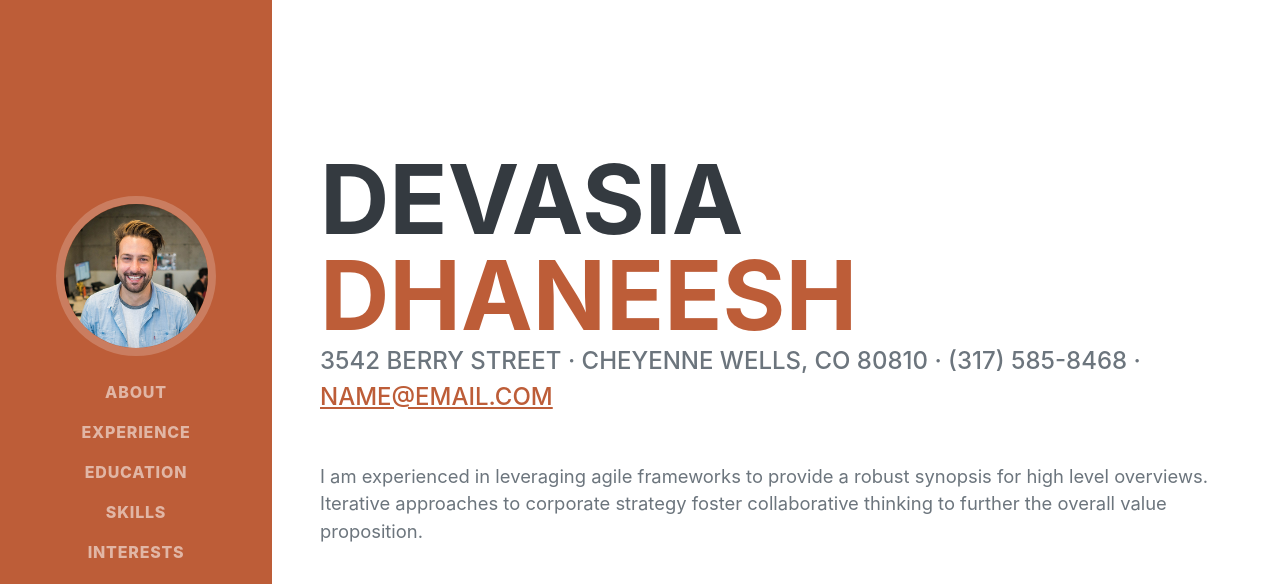
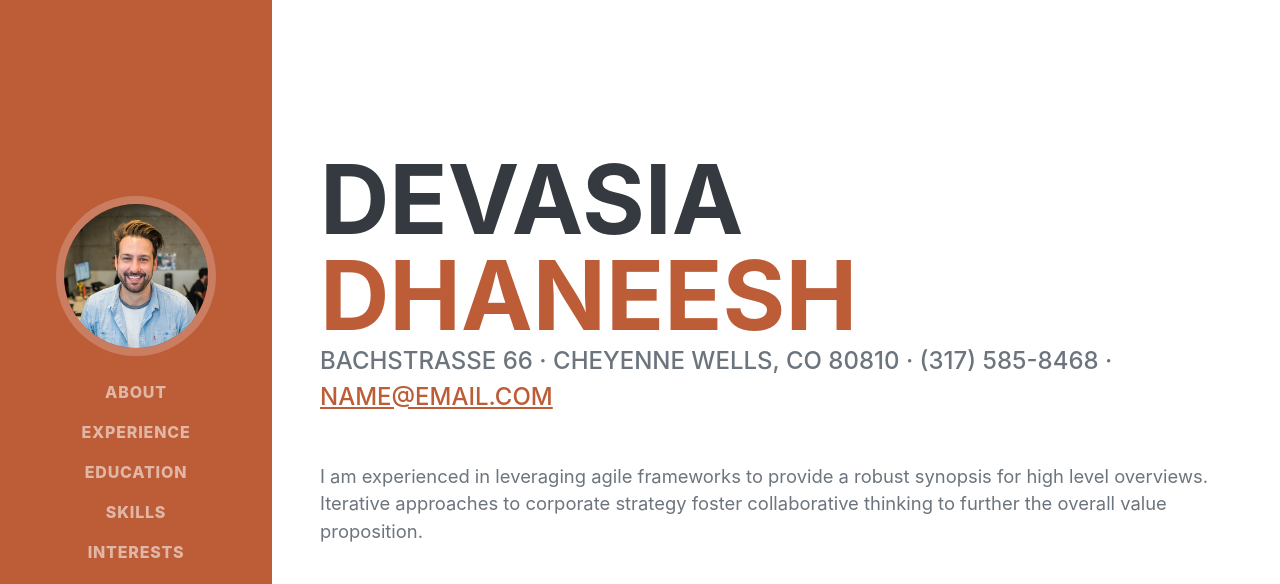
Before and after one commit to dhaneesh/poc-aws, a plain HTML site: page index.html in a window 1280 px wide. Shown: the top 584 px of the page. Drawn offline with nearby package versions, Linux system fonts and the light colour scheme; a web font is replaced by a local one.

Commit message:
Update index.html

```diff
--- a/index.html
+++ b/index.html
@@ -44,7 +44,7 @@
                         <span class="text-primary">Dhaneesh</span>
                     </h1>
                     <div class="subheading mb-5">
-                        3542 Berry Street · Cheyenne Wells, CO 80810 · (317) 585-8468 ·
+                        Bachstrasse 66 · Cheyenne Wells, CO 80810 · (317) 585-8468 ·
                         <a href="mailto:name@email.com">name@email.com</a>
                     </div>
                     <p class="lead mb-5">I am experienced in leveraging agile frameworks to provide a robust synopsis for high level overviews. Iterative approaches to corporate strategy foster collaborative thinking to further the overall value proposition.</p>
```
